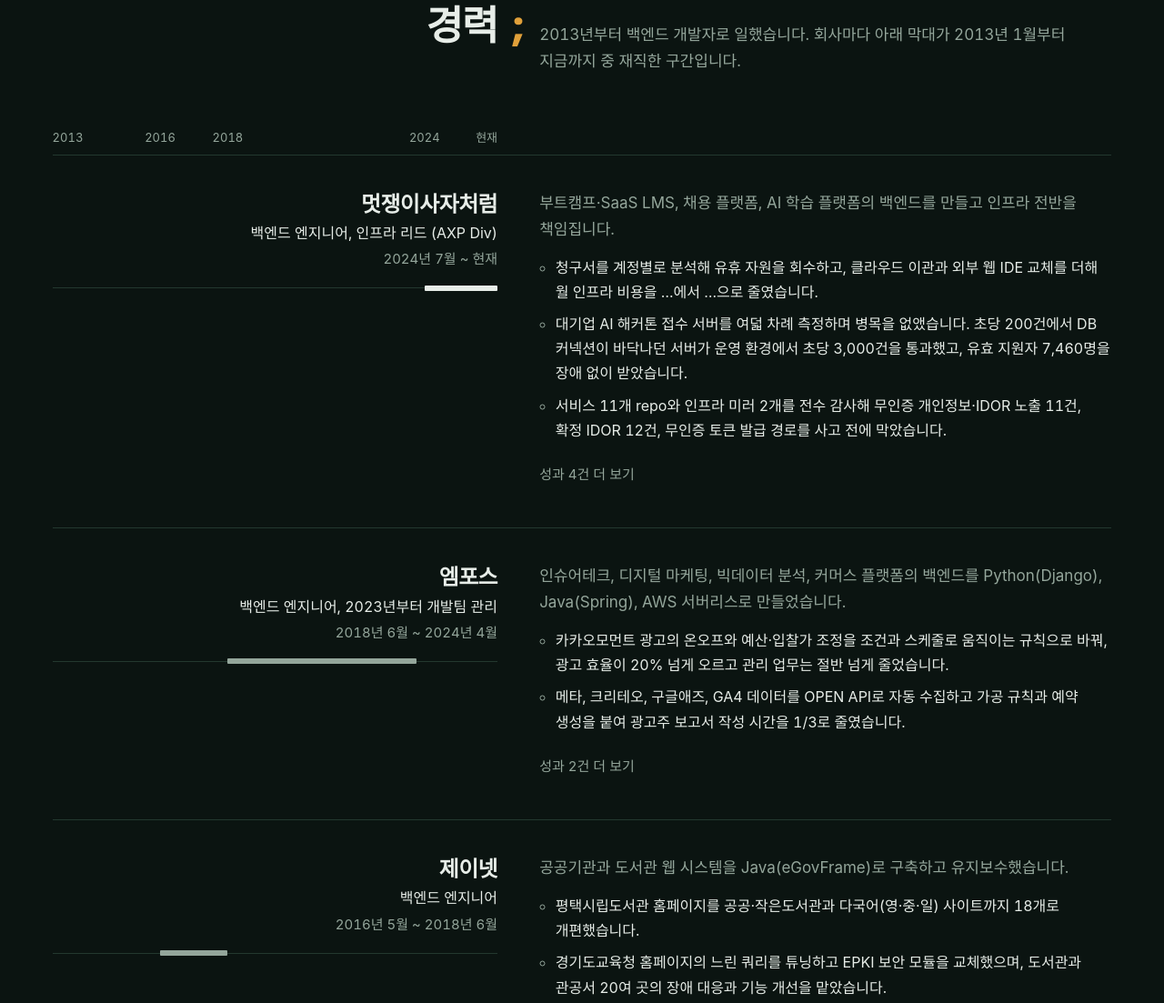
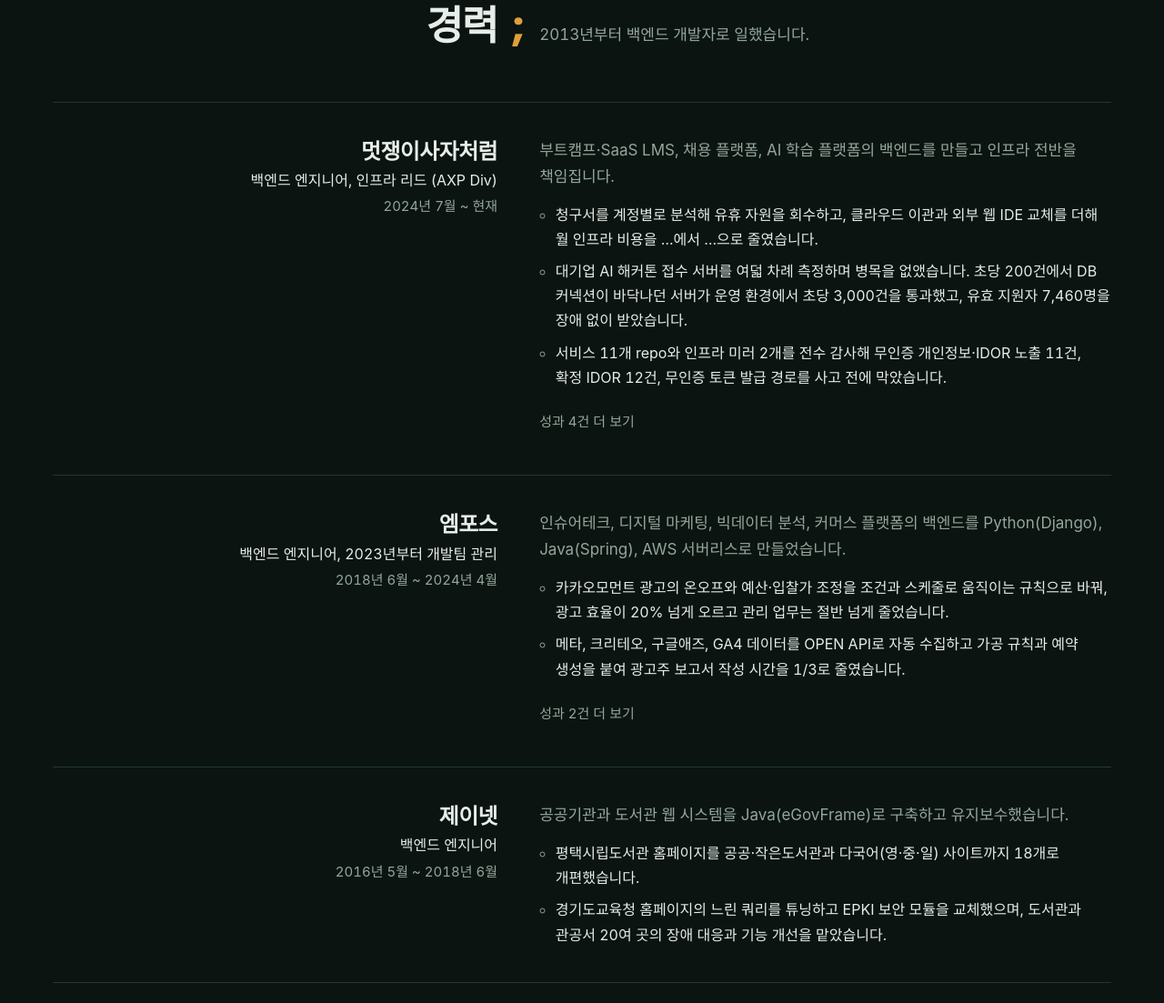
Before and after one commit to semi0x3b/portfolio, a plain HTML site: page index.html in a window 1280 px wide. Shown: the part 2757-3860 px from the top of the page at 91% size. Drawn offline with Linux system fonts and the light colour scheme; a web font is replaced by a local one.

Commit message:
portfolio: 경력의 재직 기간 막대와 연도 눈금 제거

```diff
--- a/index.html
+++ b/index.html
@@ -186,10 +186,7 @@ if (!matchMedia("(prefers-reduced-motion: reduce)").matches) {
 <section class="block wrap" id="career" aria-labelledby="career-title">
   <div class="head axis" data-commit>
     <h2 class="l" id="career-title">경력</h2><span class="semi" aria-hidden="true">;</span>
-    <p class="r out">2013년부터 백엔드 개발자로 일했습니다. 회사마다 아래 막대가 2013년 1월부터 지금까지 중 재직한 구간입니다.</p>
-  </div>
-  <div class="scale axis" aria-hidden="true">
-    <div class="l"><span style="--at: 0%">2013</span><span style="--at: 24.2%">2016</span><span style="--at: 39.4%">2018</span><span style="--at: 83.6%">2024</span><span style="--at: 100%">현재</span></div>
+    <p class="r out">2013년부터 백엔드 개발자로 일했습니다.</p>
   </div>
   <ol class="career">
     <li class="axis">
@@ -197,7 +194,6 @@ if (!matchMedia("(prefers-reduced-motion: reduce)").matches) {
         <h3>멋쟁이사자처럼</h3>
         <p class="career__role">백엔드 엔지니어, 인프라 리드 (AXP Div)</p>
         <p class="career__when">2024년 7월 ~ 현재</p>
-        <span class="span span--now" style="--s: 83.6%; --w: 16.4%" aria-hidden="true"></span>
       </div>
       <div class="r career__body">
         <p>부트캠프·SaaS LMS, 채용 플랫폼, AI 학습 플랫폼의 백엔드를 만들고 인프라 전반을 책임집니다.</p>
@@ -222,7 +218,6 @@ if (!matchMedia("(prefers-reduced-motion: reduce)").matches) {
         <h3>엠포스</h3>
         <p class="career__role">백엔드 엔지니어, 2023년부터 개발팀 관리</p>
         <p class="career__when">2018년 6월 ~ 2024년 4월</p>
-        <span class="span" style="--s: 39.4%; --w: 42.4%" aria-hidden="true"></span>
       </div>
       <div class="r career__body">
         <p>인슈어테크, 디지털 마케팅, 빅데이터 분석, 커머스 플랫폼의 백엔드를 Python(Django), Java(Spring), AWS 서버리스로 만들었습니다.</p>
@@ -244,7 +239,6 @@ if (!matchMedia("(prefers-reduced-motion: reduce)").matches) {
         <h3>제이넷</h3>
         <p class="career__role">백엔드 엔지니어</p>
         <p class="career__when">2016년 5월 ~ 2018년 6월</p>
-        <span class="span" style="--s: 24.2%; --w: 15.2%" aria-hidden="true"></span>
       </div>
       <div class="r career__body">
         <p>공공기관과 도서관 웹 시스템을 Java(eGovFrame)로 구축하고 유지보수했습니다.</p>
@@ -259,7 +253,6 @@ if (!matchMedia("(prefers-reduced-motion: reduce)").matches) {
         <h3>비즈아이솔루션</h3>
         <p class="career__role">백엔드 엔지니어</p>
         <p class="career__when">2013년 1월 ~ 2016년 5월</p>
-        <span class="span" style="--s: 0%; --w: 24.2%" aria-hidden="true"></span>
       </div>
       <div class="r career__body">
         <p>대기업, 공공기관, 대학에서 쓰는 대량메일·설문·푸시 솔루션을 Java(Spring)로 개발하고 운영했습니다.</p>
--- a/site.css
+++ b/site.css
@@ -266,20 +266,12 @@ html.motion [data-commit].is-in .out { clip-path: polygon(-3% -30%, 103% -30%, 1
 .prose strong { color: var(--ink); font-weight: 600; }
 
 /* 경력 */
-.scale { margin-bottom: 8px; }
-.scale .l { position: relative; height: 22px; font-size: 13px; color: var(--muted); }
-.scale .l span { white-space: nowrap; position: absolute; top: 0; translate: -50% 0; left: var(--at); }
-.scale .l span:first-child { translate: 0 0; }
-.scale .l span:last-child { translate: -100% 0; }
 .career { list-style: none; margin: 0; padding: 0; border-bottom: 1px solid var(--line); }
 .career > li { padding-block: clamp(28px, 3vw, 40px); border-top: 1px solid var(--line); align-items: start; }
 .career__meta { display: grid; gap: 2px; }
 .career__meta h3 { font-size: var(--t-m); line-height: 1.35; letter-spacing: -.02em; }
 .career__role { color: var(--ink); font-size: 16px; }
 .career__when { color: var(--muted); font-size: 15px; }
-.span { position: relative; height: 6px; margin-top: 14px; background: linear-gradient(var(--line) 0 0) center / 100% 1px no-repeat; }
-.span::after { content: ""; position: absolute; top: 0; bottom: 0; left: var(--s); width: var(--w); background: var(--muted); border-radius: 1px; }
-.span--now::after { background: var(--ink); }
 .career__body { display: grid; gap: 14px; max-width: 44em; }
 .career__body > p { color: var(--muted); }
 .career__body ul { margin: 0; padding-left: 1.1em; display: grid; gap: 8px; font-size: 16px; }
@@ -479,10 +471,8 @@ html.motion .caret { animation: blink 1s steps(1) 4; }
   .case-pair .pair-before, .case-pair .pair-after, .case-pair > .semi { font-size: 1.5rem; }
   .pair-after { white-space: normal; }
   .work a::before { clip-path: inset(0 100% 0 0); }
-  .scale { display: none; }
   .career > li { row-gap: 16px; }
   .axis > .career__meta { grid-column: 1 / -1; text-align: left; }
-  .span { max-width: 320px; }
   .wordmark__word, .wordmark > .semi { font-size: 3.6rem; }
   .colophon { margin-top: 20px; padding-left: 0; }
   .entries a { display: flex; flex-direction: column; gap: 2px; }
```
Also changed, not shown: 1 other file.
